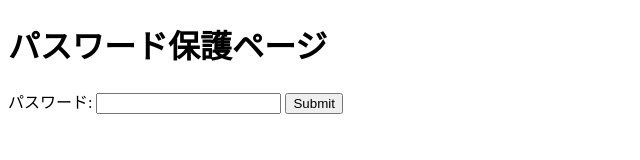
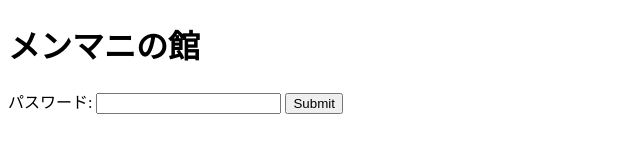
Before and after one commit to menma-mania/slot-website, a plain HTML site: page index.html in a window 1280 px wide. Shown: the whole page, without its empty margins (0-640 px from the left). Drawn offline with Linux system fonts and the light colour scheme.

Commit message:
Update index.html

```diff
--- a/index.html
+++ b/index.html
@@ -3,10 +3,10 @@
 <head>
     <meta charset="UTF-8">
     <meta name="viewport" content="width=device-width, initial-scale=1.0">
-    <title>パスワード保護ページ</title>
+    <title>メンマニの館</title>
 </head>
 <body>
-    <h1>パスワード保護ページ</h1>
+    <h1>メンマニの館</h1>
     <form onsubmit="return checkPassword()">
         <label for="password">パスワード:</label>
         <input type="password" id="password" name="password">
```
